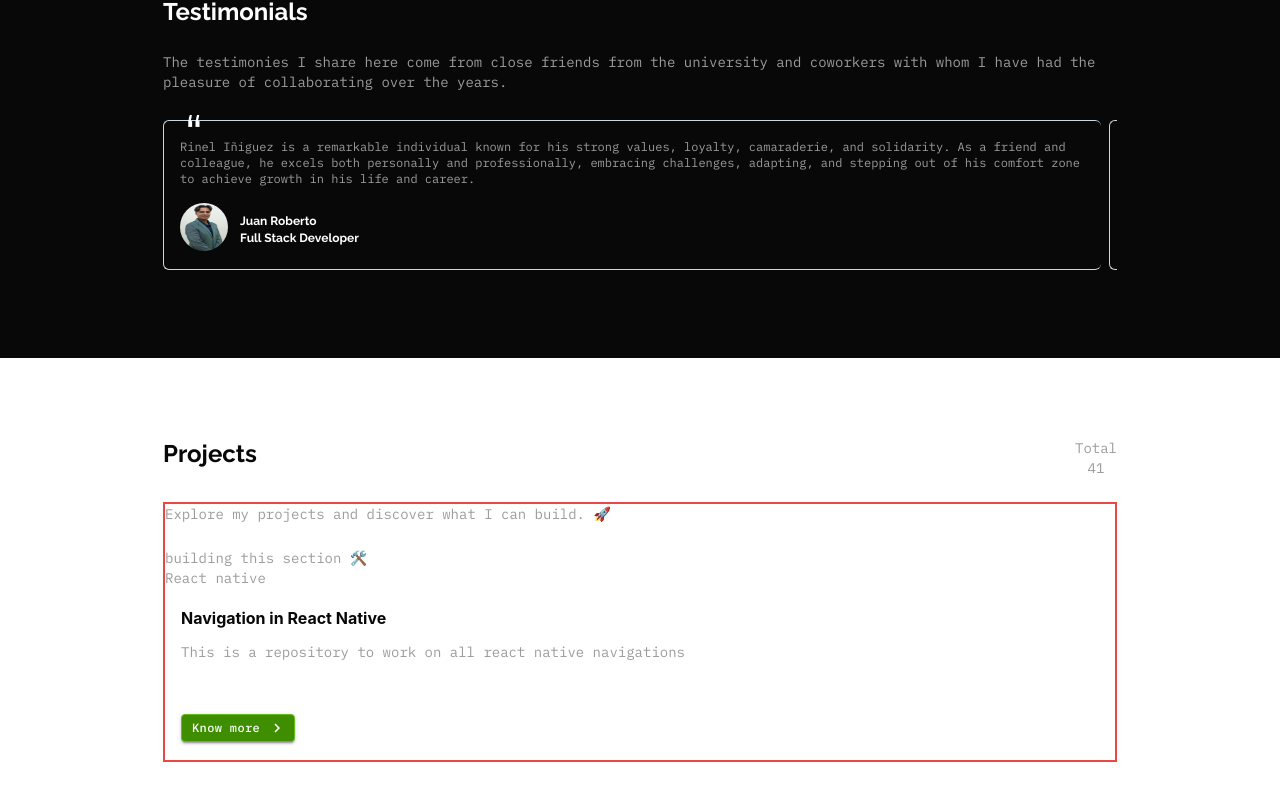
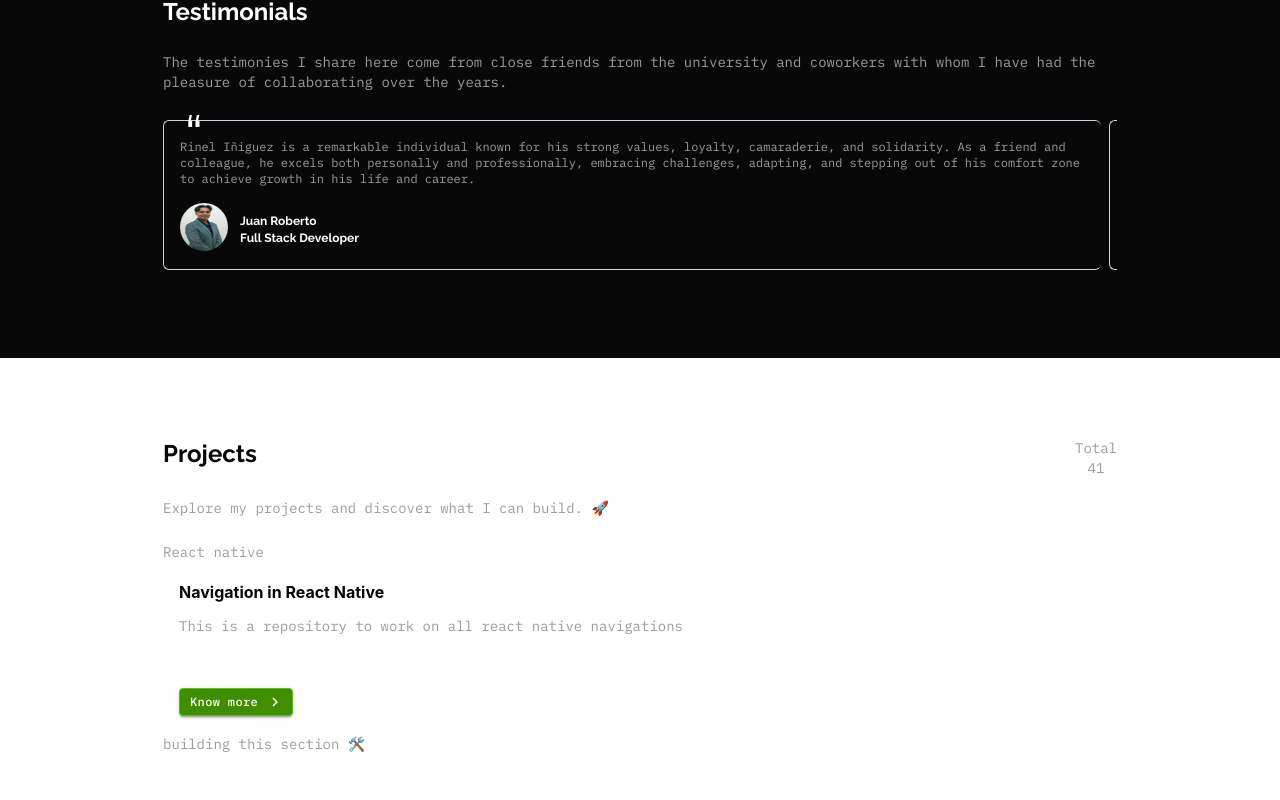
Before and after one commit to rineliniguezsosa/Portafolio, a React (Vite) app: page / in a window 1280 px wide. Shown: the part 1504-2304 px from the top of the page. Built offline with nearby package versions, Linux system fonts and the light colour scheme.

Commit message:
[FEAT] Cambios en el App.tsx
- estableciendo background a blanco en el section de nuestros proyectos
- movi el contenido del div
- estableci width al 3/4
- movie el elemento p

```diff
--- a/src/App.tsx
+++ b/src/App.tsx
@@ -97,12 +97,10 @@ function App() {
         </section>
         {/* testimonios */}
 
-        <section id='proyects' className='w-full h-[400px]'>
+        <section id='proyects' className='w-full bg-white'>
             <div className='w-full py-20 flex flex-col gap-5 items-center px-1'>
 
-          <div className='w-3/4'>
-
-                <div className='flex justify-between'>
+                <div className='w-3/4 flex justify-between'>
                   <div>
                     <h2 className='text-2xl font-raleway font-bold text-dark'>Projects</h2>
                   </div>
@@ -112,13 +110,12 @@ function App() {
                       <p>41</p>
                   </div>
                 </div>
-                <br />
-                <div className='border-2 border-red-500'>
+
+                <div className='w-3/4'>
                   <p className='text-darkgray text-sm font-ibm-plex-mono'>
                     Explore my projects and discover what I can build. 🚀
                   </p>
                   <br />
-                  <p className='text-darkgray text-sm font-ibm-plex-mono'>building this section 🛠️</p>
 
 
                   <CarrouselMui title='React native'>
@@ -136,10 +133,10 @@ function App() {
                       }
                   </CarrouselMui>
 
+                  <p className='text-darkgray text-sm font-ibm-plex-mono'>building this section 🛠️</p>
                 </div>
 
                 {/* projects */}
-              </div>
             </div>
 
         </section>
```
Lines whose indentation alone changed are shown as unchanged.
